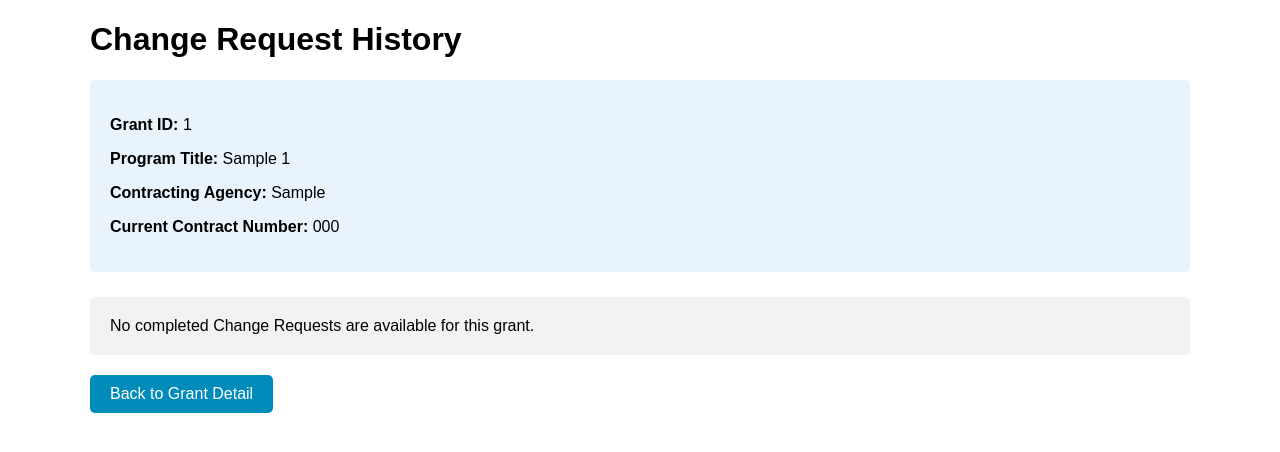
After one commit to BichonInc/forms_awards, a Django app: page /tracking/grants/1/change-request-history/ in a window 1280 px wide. The commit adds this page. Shown: the top 452 px of the page. Run offline with Django 5.2, Linux system fonts and the light colour scheme; a user stored in the database is signed in; tables that the repository leaves empty hold one stand-in row (values such as "Sample post").

Commit message:
Add change request history and read-only access

```diff
--- a/award_tracking_web/tracking/models.py
+++ b/award_tracking_web/tracking/models.py
@@ -426,6 +426,12 @@ CHANGE_REQUEST_SUBMITTED_STATUSES = (
     "PENDING",
     "RETURNED",
     "READY",
+)
+
+CHANGE_REQUEST_HISTORY_STATUSES = (
+    "APPROVED",
+    "DENIED",
+    "WITHDRAWN",
 )
 
 
--- /dev/null
+++ b/award_tracking_web/tracking/templates/tracking/change_request_history.html
@@ -0,0 +1,159 @@
+{% load tz %}
+
+<!DOCTYPE html>
+<html>
+<head>
+    <title>Change Request History</title>
+
+    <style>
+        body {
+            font-family: Arial, sans-serif;
+            margin: 20px;
+        }
+
+        .container {
+            width: 100%;
+            max-width: 1100px;
+            margin: auto;
+        }
+
+        .grant-summary {
+            padding: 20px;
+            margin-bottom: 25px;
+            background-color: #e9f3fb;
+            border-radius: 5px;
+        }
+
+        table {
+            width: 100%;
+            border-collapse: collapse;
+            margin-top: 20px;
+        }
+
+        th,
+        td {
+            border: 1px solid #ccc;
+            padding: 10px;
+            text-align: left;
+            vertical-align: top;
+        }
+
+        th {
+            background-color: #f2f2f2;
+        }
+
+        .button-common {
+            display: inline-block;
+            border: none;
+            border-radius: 5px;
+            padding: 10px 20px;
+            cursor: pointer;
+            text-decoration: none;
+            font-size: 1em;
+        }
+
+        .view-button {
+            background-color: #4CAF50;
+            color: white;
+        }
+
+        .back-button {
+            background-color: #008CBA;
+            color: white;
+            margin-top: 20px;
+        }
+
+        .empty-message {
+            padding: 20px;
+            margin-top: 20px;
+            background-color: #f2f2f2;
+            border-radius: 5px;
+        }
+    </style>
+</head>
+
+<body>
+<div class="container">
+
+    <h1>Change Request History</h1>
+
+    <div class="grant-summary">
+        <p>
+            <strong>Grant ID:</strong>
+            {{ grant.grant_id }}
+        </p>
+        <p>
+            <strong>Program Title:</strong>
+            {{ grant.program_title }}
+        </p>
+        <p>
+            <strong>Contracting Agency:</strong>
+            {{ grant.contracting_agency }}
+        </p>
+        <p>
+            <strong>Current Contract Number:</strong>
+            {{ grant.contract_number }}
+        </p>
+    </div>
+
+    {% if change_requests %}
+        <table>
+            <thead>
+            <tr>
+                <th>Request ID</th>
+                <th>Type</th>
+                <th>Status</th>
+                <th>Revision</th>
+                <th>Submitted By</th>
+                <th>Submitted At</th>
+                <th>Action</th>
+            </tr>
+            </thead>
+
+            <tbody>
+            {% for change_request in change_requests %}
+                <tr>
+                    <td>{{ change_request.id }}</td>
+                    <td>
+                        {{ change_request.get_request_type_display }}
+                    </td>
+                    <td>
+                        {{ change_request.get_status_display }}
+                    </td>
+                    <td>
+                        {{ change_request.current_revision }}
+                    </td>
+                    <td>
+                        {{ change_request.submitted_by }}
+                    </td>
+                    <td>
+                        {{ change_request.submitted_at|localtime|date:"M j, Y, g:i A" }}
+                    </td>
+                    <td>
+                        <a
+                            href="{% url 'change_request_review' change_request.id %}"
+                            class="button-common view-button"
+                        >
+                            View
+                        </a>
+                    </td>
+                </tr>
+            {% endfor %}
+            </tbody>
+        </table>
+    {% else %}
+        <div class="empty-message">
+            No completed Change Requests are available for this grant.
+        </div>
+    {% endif %}
+
+    <a
+        href="{% url 'grant_detail' grant.grant_id %}"
+        class="button-common back-button"
+    >
+        Back to Grant Detail
+    </a>
+
+</div>
+</body>
+</html>
--- a/award_tracking_web/tracking/templates/tracking/change_request_review.html
+++ b/award_tracking_web/tracking/templates/tracking/change_request_review.html
@@ -26,6 +26,7 @@
             width: 100%;
             border-collapse: collapse;
             margin-top: 20px;
+            table-layout: fixed;
         }
 
         th,
@@ -34,6 +35,8 @@
             padding: 10px;
             text-align: left;
             vertical-align: top;
+            overflow-wrap: anywhere;
+            word-break: break-word;
         }
 
         th {
@@ -164,6 +167,7 @@
 
     <div style="margin-top: 25px;">
 
+        {% if not is_history_request %}
             {% if can_approve %}
                 <form
                     method="post"
@@ -187,6 +191,7 @@
                     1 of 2 approvals received.
                 </strong>
             {% endif %}
+        {% endif %}
 
         <a
             href="{% url 'grant_detail' grant.grant_id %}"
--- a/award_tracking_web/tracking/urls.py
+++ b/award_tracking_web/tracking/urls.py
@@ -15,6 +15,11 @@ urlpatterns = [
         name='create_grant_change_request',
     ),
     path(
+        'grants/<str:grant_id>/change-request-history/',
+        views.change_request_history,
+        name='change_request_history',
+    ),
+    path(
         'change-requests/<int:request_id>/review/',
         views.change_request_review,
         name='change_request_review',
--- a/award_tracking_web/tracking/views.py
+++ b/award_tracking_web/tracking/views.py
@@ -18,6 +18,7 @@ from .models import (
     ChangeAction,
     CHANGE_REQUEST_BLOCKING_STATUSES,
     CHANGE_REQUEST_SUBMITTED_STATUSES,
+    CHANGE_REQUEST_HISTORY_STATUSES,
 )
 from .fiscal_review import (
     get_grant_fiscal_review,
@@ -29,6 +30,7 @@ from .permissions import (
     ROLE_ADMINISTRATOR,
     ROLE_APPROVER,
     ROLE_EDITOR,
+    ROLE_VIEWER,
     role_required,
     user_has_any_role,
 )
@@ -178,11 +180,6 @@ def grant_detail(request, grant_id):
         ROLE_EDITOR,
     )
 
-    can_review_change_request = user_has_any_role(
-        request.user,
-        ROLE_APPROVER,
-    )
-
     active_change_request_statuses = (
         CHANGE_REQUEST_BLOCKING_STATUSES
         if can_request_change
@@ -199,7 +196,16 @@ def grant_detail(request, grant_id):
         .first()
     )
 
-
+    can_review_change_request = (
+        active_change_request is not None
+        and active_change_request.status
+        in CHANGE_REQUEST_SUBMITTED_STATUSES
+        and user_has_any_role(
+            request.user,
+            ROLE_EDITOR,
+            ROLE_APPROVER,
+        )
+    )
 
     can_edit_fiscal_data = user_has_any_role(
         request.user,
@@ -1454,17 +1460,98 @@ def create_grant_change_request(request, grant_id):
     )
 
 
-@role_required(ROLE_APPROVER)
+@role_required(
+    ROLE_ADMINISTRATOR,
+    ROLE_VIEWER,
+    ROLE_EDITOR,
+    ROLE_ACCOUNTANT,
+    ROLE_APPROVER,
+)
+def change_request_history(request, grant_id):
+    grant = get_object_or_404(
+        Form1,
+        grant_id=grant_id,
+    )
+
+    change_requests = (
+        ChangeRequest.objects
+        .filter(
+            grant_id=grant_id,
+            status__in=CHANGE_REQUEST_HISTORY_STATUSES,
+            submitted_at__isnull=False,
+        )
+        .select_related("submitted_by")
+        .order_by("-submitted_at", "-id")
+    )
+
+    return render(
+        request,
+        "tracking/change_request_history.html",
+        {
+            "grant": grant,
+            "change_requests": change_requests,
+        },
+    )
+
+
+@role_required(
+    ROLE_ADMINISTRATOR,
+    ROLE_VIEWER,
+    ROLE_EDITOR,
+    ROLE_ACCOUNTANT,
+    ROLE_APPROVER,
+)
 def change_request_review(request, request_id):
     change_request = get_object_or_404(
         ChangeRequest,
         id=request_id,
     )
 
+    is_history_request = (
+        change_request.status
+        in CHANGE_REQUEST_HISTORY_STATUSES
+    )
+
+    is_active_submitted_request = (
+        change_request.status
+        in CHANGE_REQUEST_SUBMITTED_STATUSES
+    )
+
+    if is_history_request:
+        pass
+
+    elif is_active_submitted_request:
+        if not user_has_any_role(
+            request.user,
+            ROLE_EDITOR,
+            ROLE_APPROVER,
+        ):
+            raise PermissionDenied
+
+    else:
+        raise PermissionDenied
+
     grant = get_object_or_404(
         Form1,
         grant_id=change_request.grant_id,
     )
+
+    if (
+        request.method == "POST"
+        and is_history_request
+    ):
+        raise PermissionDenied(
+            "Completed Change Requests are read-only."
+        )
+
+    if (
+        request.method == "POST"
+        and not user_has_any_role(
+            request.user,
+            ROLE_APPROVER,
+        )
+    ):
+        raise PermissionDenied
 
     revision_no = change_request.current_revision
 
@@ -1533,7 +1620,11 @@ def change_request_review(request, request_id):
     ).exists()
 
     can_approve = (
-        change_request.status == ChangeRequest.Status.PENDING
+        user_has_any_role(
+            request.user,
+            ROLE_APPROVER,
+        )
+        and change_request.status == ChangeRequest.Status.PENDING
         and change_request.submitted_by_id != request.user.id
         and not user_has_approved
         and approval_count < 2
@@ -1698,6 +1789,7 @@ def change_request_review(request, request_id):
             "approval_count": approval_count,
             "user_has_approved": user_has_approved,
             "can_approve": can_approve,
+            "is_history_request": is_history_request,
         },
     )
 
```
Also changed, not shown: award_tracking_web/tracking/templates/tracking/grant_detail.html (+6 -1 lines). Lines whose indentation alone changed are shown as unchanged.
